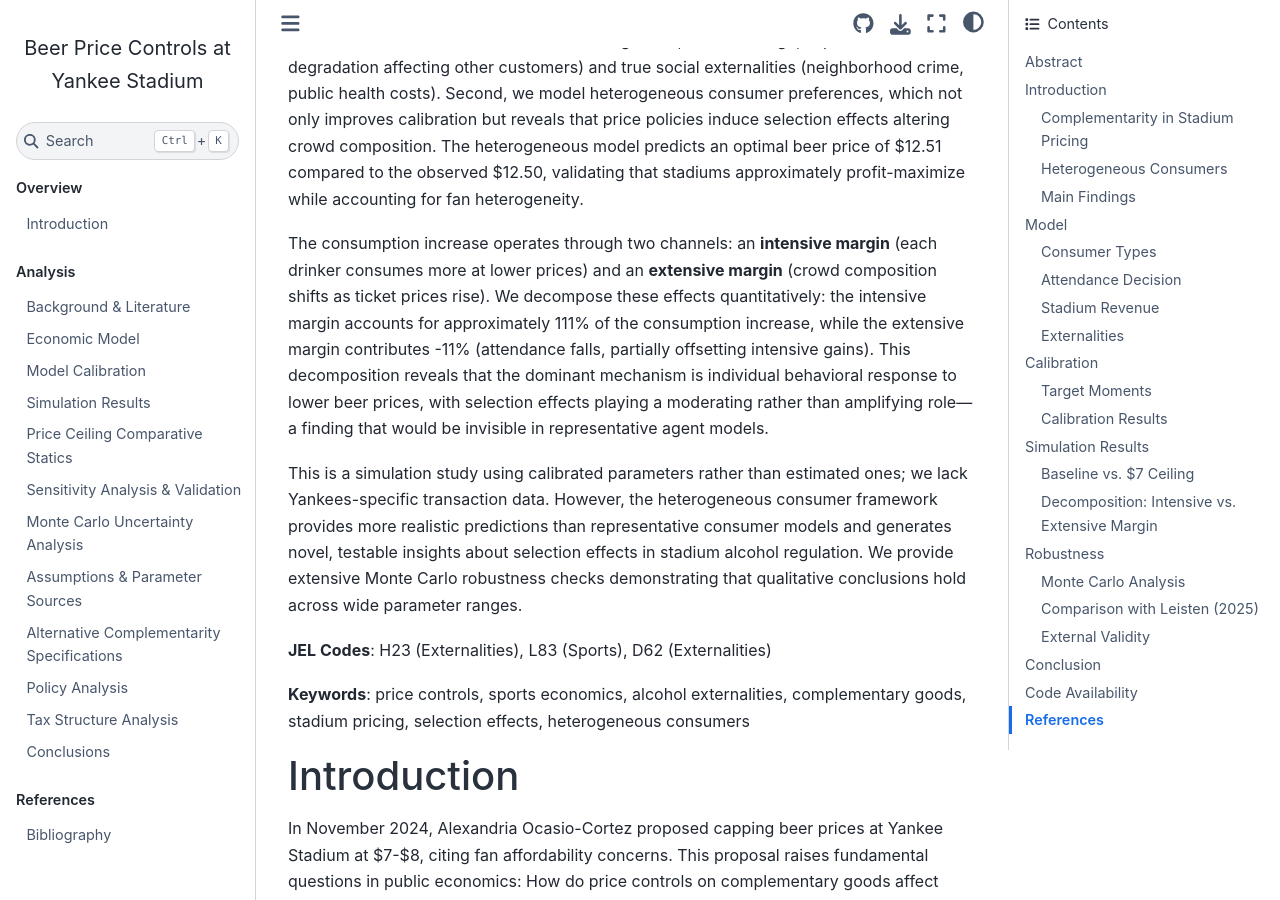
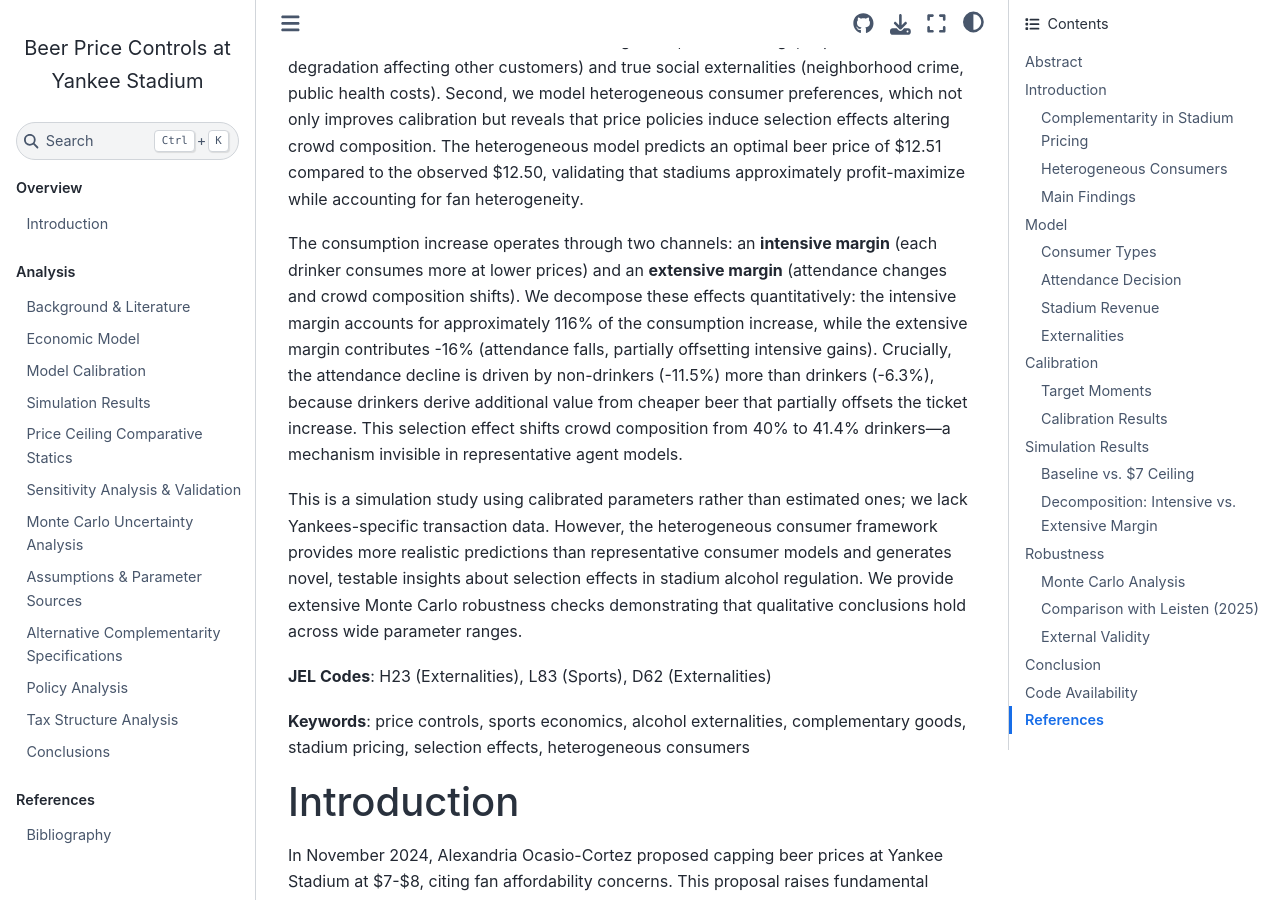
Before and after one commit to MaxGhenis/yankee-stadium-beer-price-controls, a Jupyter Book: the page built from docs/paper.md, in a window 1280 px wide and 900 px high, scrolled down 593 px. Built offline with Jupyter Book 1.0.4 settings and Sphinx 7.4.7 and the Sphinx Book theme 1.1.4, drawn with Linux system fonts in a browser that asks for light colours; some of the changed text lies outside the part shown.

Commit message:
Fix selection effect: drinkers now respond differentially to beer prices
The model now correctly implements heterogeneous cross-price elasticity:
- Non-drinkers (alpha_beer=1): no response to beer price changes
- Drinkers (alpha_beer=43.75): full cross-elasticity response

This creates the proper selection mechanism:
- When beer is cheap ($7), drinkers value attending MORE
- This partially offsets the ticket price increase for drinkers
- Non-drinkers only see the ticket increase, no offset

Results with fixed model:
- Non-drinker attendance: -11.5%
- Drinker attendance: -6.3%
- Composition shift: 40% → 41.4% drinkers (+1.4pp)
- Intensive margin: 116%, Extensive margin: -16%

Updated paper.md with correct decomposition numbers.
Adjusted test threshold for beer ban scenario.

🤖 Generated with [Claude Code](https://claude.com/claude-code)

Co-Authored-By: Claude <noreply@anthropic.com>

```diff
--- a/docs/paper.md
+++ b/docs/paper.md
@@ -28,7 +28,7 @@ We simulate the effects of a \$7 beer price ceiling and document significant uni
 
 Our analysis introduces two methodological innovations. First, we distinguish between costs that stadiums internalize (crowd management, brand damage, experience degradation affecting other customers) and true social externalities (neighborhood crime, public health costs). Second, we model heterogeneous consumer preferences, which not only improves calibration but reveals that price policies induce selection effects altering crowd composition. The heterogeneous model predicts an optimal beer price of \$12.51 compared to the observed \$12.50, validating that stadiums approximately profit-maximize while accounting for fan heterogeneity.
 
-The consumption increase operates through two channels: an **intensive margin** (each drinker consumes more at lower prices) and an **extensive margin** (crowd composition shifts as ticket prices rise). We decompose these effects quantitatively: the intensive margin accounts for approximately 111% of the consumption increase, while the extensive margin contributes -11% (attendance falls, partially offsetting intensive gains). This decomposition reveals that the dominant mechanism is individual behavioral response to lower beer prices, with selection effects playing a moderating rather than amplifying role—a finding that would be invisible in representative agent models.
+The consumption increase operates through two channels: an **intensive margin** (each drinker consumes more at lower prices) and an **extensive margin** (attendance changes and crowd composition shifts). We decompose these effects quantitatively: the intensive margin accounts for approximately 116% of the consumption increase, while the extensive margin contributes -16% (attendance falls, partially offsetting intensive gains). Crucially, the attendance decline is driven by non-drinkers (-11.5%) more than drinkers (-6.3%), because drinkers derive additional value from cheaper beer that partially offsets the ticket increase. This selection effect shifts crowd composition from 40% to 41.4% drinkers—a mechanism invisible in representative agent models.
 
 This is a simulation study using calibrated parameters rather than estimated ones; we lack Yankees-specific transaction data. However, the heterogeneous consumer framework provides more realistic predictions than representative consumer models and generates novel, testable insights about selection effects in stadium alcohol regulation. We provide extensive Monte Carlo robustness checks demonstrating that qualitative conclusions hold across wide parameter ranges.
 
@@ -150,10 +150,15 @@ This validates that stadiums approximately profit-maximize while accounting for
 
 Using Shapley decomposition, the consumption increase partitions into:
 
-- **Intensive margin (111%)**: Each attendee drinks more at lower beer prices
-- **Extensive margin (-11%)**: Attendance falls due to higher ticket prices, partially offsetting gains
+- **Intensive margin (116%)**: Each attendee drinks more at lower beer prices
+- **Extensive margin (-16%)**: Attendance falls due to higher ticket prices, partially offsetting gains
 
-The intensive margin dominates because per-fan consumption nearly doubles (from 1.13 to 2.11 beers), while attendance falls only modestly (-5.6%). The negative extensive margin means that if attendance had remained constant, consumption would have increased even more.
+The intensive margin dominates because per-fan consumption more than doubles (from 1.0 to 2.17 beers), while attendance falls modestly (-9.4%). Crucially, the attendance decline is **not uniform across types**:
+
+- Non-drinkers: -11.5% (only see ticket increase)
+- Drinkers: -6.3% (ticket increase offset by value of cheaper beer)
+
+This differential response shifts crowd composition from 40% to 41.4% drinkers (+1.4pp). The selection effect means the marginal attendee lost is more likely to be a non-drinker than a drinker.
 
 # Robustness
 
```
Also changed, not shown: 2 other files.
